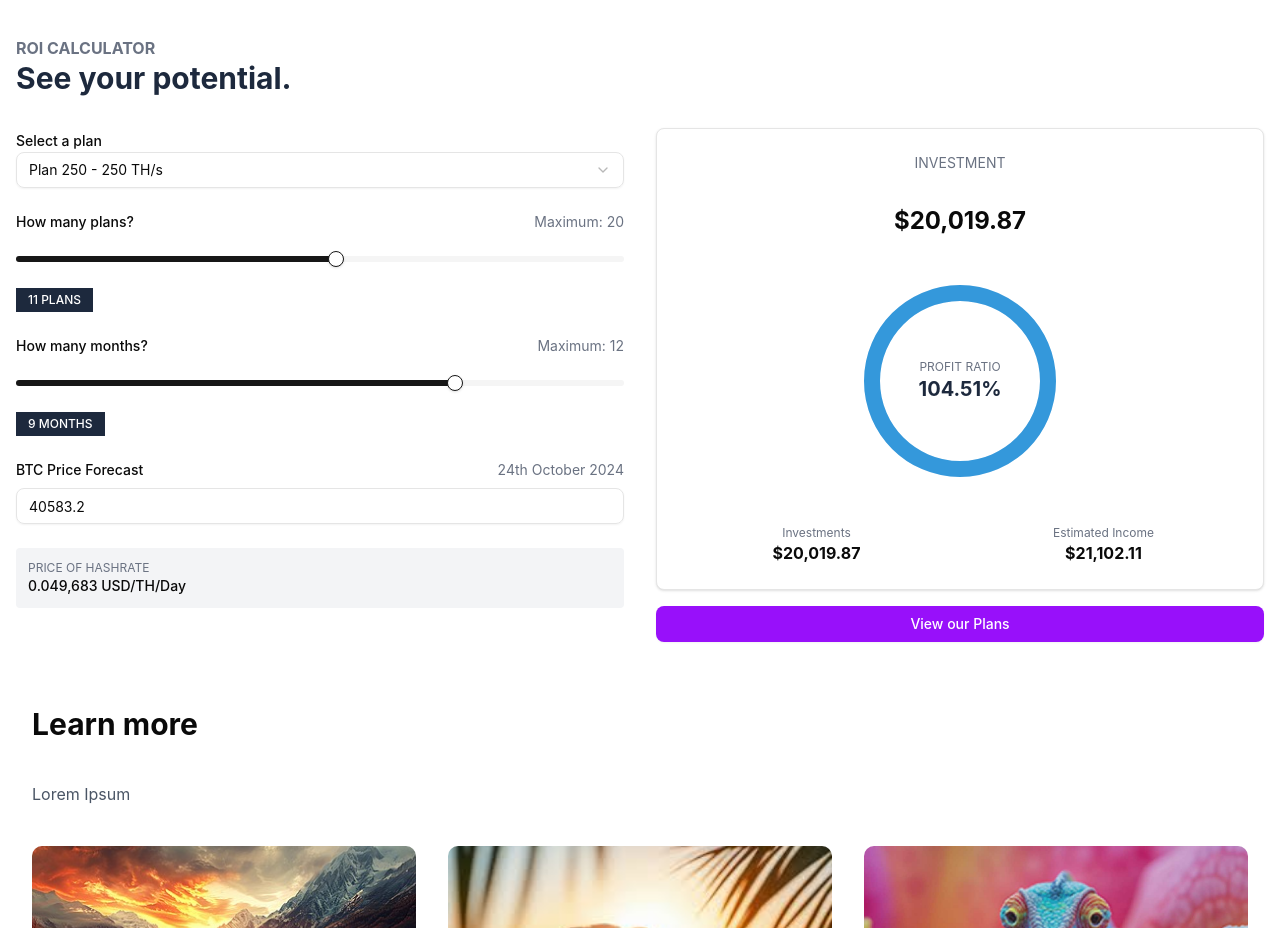
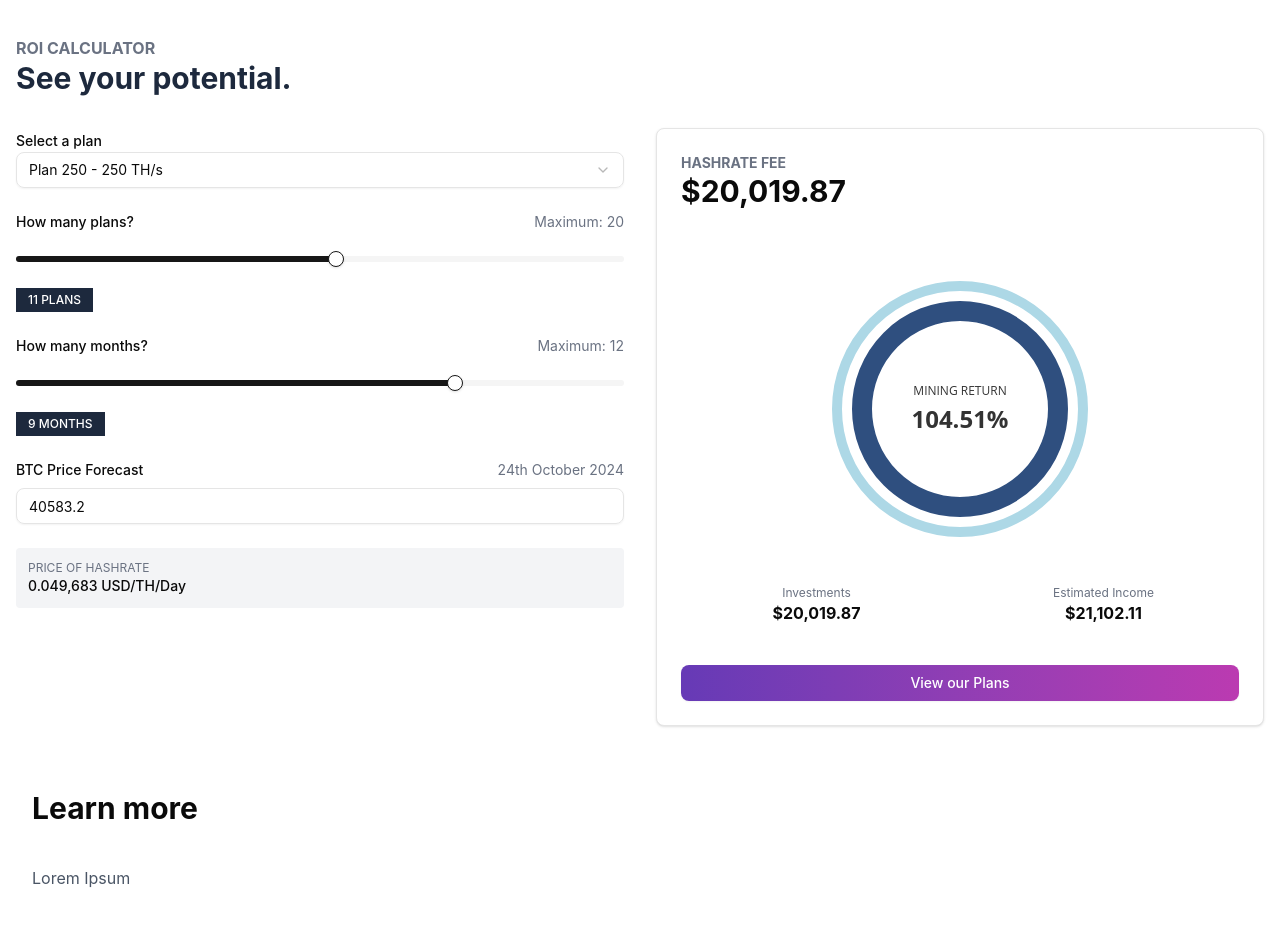
Before and after one commit to omprakash1907/my-app, a React (Vite) app: page / in a window 1280 px wide. Shown: the part 2040-2968 px from the top of the page. Built offline with nearby package versions, Linux system fonts and the light colour scheme.

Commit message:
Refactor OutputValues component: Improve code formatting, enhance layout and styling, and update ROI display logic.

```diff
--- a/src/components/OutputValues.jsx
+++ b/src/components/OutputValues.jsx
@@ -1,10 +1,15 @@
-
-import { useState, useEffect } from "react"
-import { Card } from "@/components/ui/card"
-import { Button } from "@/components/ui/button"
-import { Select, SelectContent, SelectItem, SelectTrigger, SelectValue } from "@/components/ui/select"
-import { Input } from "@/components/ui/input"
-import { Slider } from "@/components/ui/slider"
+import { useState, useEffect } from "react";
+import { Card } from "@/components/ui/card";
+import { Button } from "@/components/ui/button";
+import {
+  Select,
+  SelectContent,
+  SelectItem,
+  SelectTrigger,
+  SelectValue,
+} from "@/components/ui/select";
+import { Input } from "@/components/ui/input";
+import { Slider } from "@/components/ui/slider";
 
 export default function OutputValues() {
   const [selectedPlan, setSelectedPlan] = useState("Plan 250 - 250 TH/s");
@@ -24,11 +29,11 @@ export default function OutputValues() {
     setRoi(104.51);
   }, [selectedPlan, planCount, months, btcPrice]);
 
+  const returnValue = 104.51
+
   return (
     <div className="w-full container mx-auto px-4">
-      <div className="font-bold text-gray-500">
-        ROI CALCULATOR
-      </div>
+      <div className="font-bold text-gray-500">ROI CALCULATOR</div>
       <div className="bg-white">
         <h1 className="text-3xl font-bold text-slate-800 mb-8">
           See your potential.
@@ -115,36 +120,63 @@ export default function OutputValues() {
           </div>
 
           <div className="flex flex-col justify-between">
-            <Card className="p-6 border rounded-md flex flex-col items-center">
-              <div className="text-sm text-gray-500 mb-2">INVESTMENT</div>
-              <div className="text-2xl font-bold mb-6">
+            <Card className="p-6 border rounded-md flex flex-col ">
+              <div>
+                <div className="text-sm font-bold text-gray-500">
+                  HASHRATE FEE
+                </div>
+                <div className="text-3xl font-bold mb-6">
                   $
                   {investment.toLocaleString("en-US", {
                     minimumFractionDigits: 2,
                     maximumFractionDigits: 2,
                   })}
                 </div>
+              </div>
+              <div className="flex justify-center items-center w-full p-6">
+                <div className="relative w-64 h-64">
+                  {/* Outermost ring - light blue (10px) */}
+                  <div className="absolute inset-0 rounded-full border-[10px] border-[#ADD8E6]"></div>
 
-              <div className="relative w-48 h-48 mb-6">
-                <div className="absolute inset-0 rounded-full border-[16px] border-[#e6f0f9]"></div>
+                  {/* Middle ring - white (20px) - offset by 10px to show light blue outer */}
                   <div
-                  className="absolute inset-0 rounded-full border-[16px] border-transparent"
+                    className="absolute rounded-full border-[20px] border-white"
                     style={{
-                    borderTopColor: "#3498db",
-                    borderRightColor: "#3498db",
-                    borderBottomColor: roi > 100 ? "#3498db" : "transparent",
-                    borderLeftColor: roi > 75 ? "#3498db" : "transparent",
-                    transform: "rotate(45deg)",
+                      top: "20px",
+                      left: "20px",
+                      right: "20px",
+                      bottom: "20px",
                     }}
                   ></div>
-                <div className="absolute inset-0 flex items-center justify-center flex-col">
-                  <div className="text-xs text-gray-500">PROFIT RATIO</div>
-                  <div className="text-xl font-bold text-slate-800">
-                    {roi.toFixed(2)}%
+
+                  {/* Innermost ring - dark blue (30px) - offset by 30px to show white middle */}
+                  <div
+                    className="absolute rounded-full border-[20px] border-[#2F4F7F]"
+                    style={{
+                      top: "20px",
+                      left: "20px",
+                      right: "20px",
+                      bottom: "20px",
+                    }}
+                  ></div>
+
+                  {/* Text display */}
+                  <div className="absolute inset-0 flex flex-col items-center justify-center">
+                    <div
+                      className="text-xs text-[#333333] mb-1"
+                      style={{ fontFamily: "Open Sans, sans-serif" }}
+                    >
+                      MINING RETURN
+                    </div>
+                    <div
+                      className="text-2xl font-bold text-[#333333]"
+                      style={{ fontFamily: "Open Sans, sans-serif" }}
+                    >
+                      {returnValue.toFixed(2)}%
                     </div>
                   </div>
                 </div>
-
+              </div>
               <div className="grid grid-cols-2 w-full gap-4">
                 <div className="text-center">
                   <div className="text-xs text-gray-500">Investments</div>
@@ -167,11 +199,10 @@ export default function OutputValues() {
                   </div>
                 </div>
               </div>
-            </Card>
-
-            <Button className="w-full bg-purple-600 hover:bg-purple-700 text-white py-2 mt-4">
+              <Button className="w-full bg-gradient-to-r from-[#663AB6] to-[#BB3AB1] text-white py-2 mt-4">
                 View our Plans
               </Button>
+            </Card>
           </div>
         </div>
       </div>
```
Lines whose indentation alone changed are shown as unchanged.
